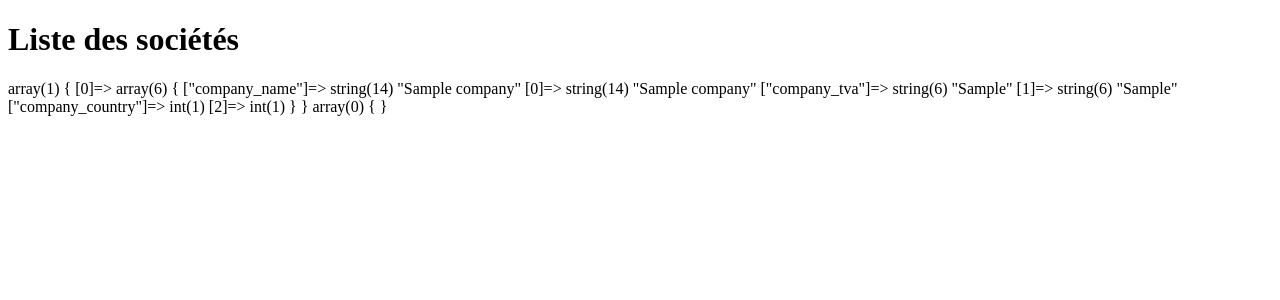
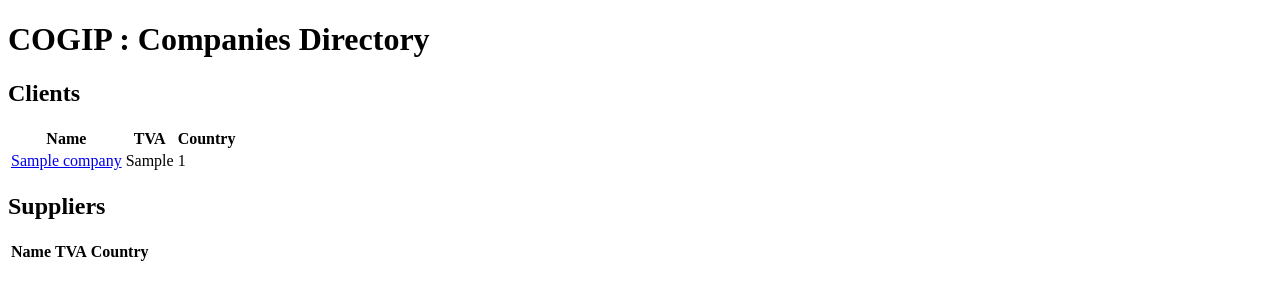
Before and after one commit to ShinYami/PHP-challenge-2-COGIP, a PHP site: page /annuaire in a window 1280 px wide. Shown: the top 300 px of the page. Run offline with PHP 8.4, Linux system fonts and the light colour scheme; tables that the repository leaves empty or names only in its code hold one stand-in row (values such as "Sample post"); lists and menus that the app fills with data are empty.

Commit message:
companies directory page - finished

```diff
--- a/app/Models/Connexion.php
+++ b/app/Models/Connexion.php
@@ -7,7 +7,7 @@ use PDO;
 class Connexion extends Manager {
     public function clients() {
         $bdd = $this->dbConnect();
-        $requete = "SELECT company_name, company_tva, company_country FROM company WHERE `type_id`=1";
+        $requete = "SELECT company_id, company_name, company_tva, company_country FROM company WHERE `type_id`=1";
         $resultat = $bdd->prepare($requete);
         $resultat->execute();
         return $resultat->fetchAll();
@@ -15,7 +15,7 @@ class Connexion extends Manager {
 
     public function fournisseurs() {
         $bdd = $this->dbConnect();
-        $requete = "SELECT company_name, company_tva, company_country FROM company WHERE `type_id`=2";
+        $requete = "SELECT company_id, company_name, company_tva, company_country FROM company WHERE `type_id`=2";
         $resultat = $bdd->prepare($requete);
         $resultat->execute();
         return $resultat->fetchAll();
@@ -46,7 +46,8 @@ class Connexion extends Manager {
     public function invoice_by_id(int $id) {
         $bdd = $this->dbConnect();
         $requete = "SELECT i.invoice_number, i.invoice_date, p.people_email FROM invoice i
-        INNER JOIN people p ON p.people_id = i.people_id
+        INNER JOIN people p
+        ON p.people_id = i.people_id
         WHERE i.company_id = :id";
         $resultat = $bdd->prepare($requete);
         $resultat->bindParam(':id', $id, PDO::PARAM_INT);
--- a/views/app/societes/annuaire.php
+++ b/views/app/societes/annuaire.php
@@ -1,6 +1,58 @@
-<h1>Liste des sociétés</h1>
+<!DOCTYPE html>
+<html lang="en">
+<head>
+    <meta charset="UTF-8">
+    <meta http-equiv="X-UA-Compatible" content="IE=edge">
+    <meta name="viewport" content="width=device-width, initial-scale=1.0">
+    <title>COGIP : Companies Directory</title>
+</head>
+<body>
+    <div>
+        <h1>COGIP : Companies Directory</h1>
+    </div>
 
-<?php
+    <div>
+        <h2>Clients</h2>
+            <table>
+                <thead>
+                    <tr>
+                        <th>Name</th>
+                        <th>TVA</th>
+                        <th>Country</th>
+                    </tr>
+                </thead>
+                <tbody>
+                    <?php foreach ($params['clients'] as $clients) : ?>
+                        <tr>
+                            <td><a href="./annuaire/<?=$clients['company_id']?>"><?= $clients['company_name']?></a></td>
+                            <td><?= $clients['company_tva'] ?></td>
+                            <td><?= $clients['company_country'] ?></td>
+                        </tr>
+                    <?php endforeach; ?>
+                </tbody>
+            </table>
+    </div>
 
-var_dump($params["clients"]);
-var_dump($params["fournisseurs"]);
+    <div>
+        <h2>Suppliers</h2>
+            <table>
+                <thead>
+                    <tr>
+                        <th>Name</th>
+                        <th>TVA</th>
+                        <th>Country</th>
+                    </tr>
+                </thead>
+                <tbody>
+                    <?php foreach ($params['fournisseurs'] as $fournisseurs) : ?>
+                        <tr>
+                            <td><a href="./annuaire/<?=$fournisseurs['company_id']?>"><?= $fournisseurs['company_name']?></a></td>
+                            <td><?= $fournisseurs['company_tva'] ?></td>
+                            <td><?= $fournisseurs['company_country'] ?></td>
+                        </tr>
+                    <?php endforeach; ?>
+                </tbody>
+            </table>
+    </div>
+</body>
+</html>
```
